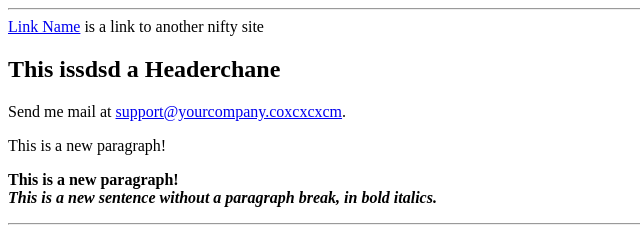
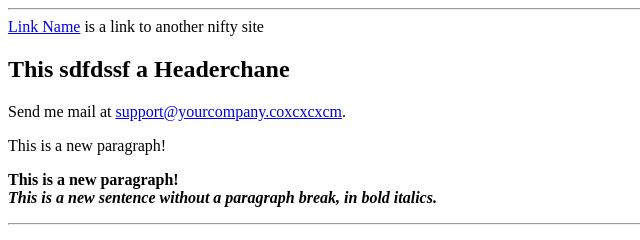
Before and after one commit to LinaPaliakova/mentoring-program, a plain HTML site: page project1/index.html in a window 1280 px wide. Shown: the full height of the page, 0-640 px from the left. Drawn offline with Linux system fonts and the light colour scheme.

Commit message:
Update index.html

```diff
--- a/project1/index.html
+++ b/project1/index.html
@@ -8,7 +8,7 @@
 
 is a link to another nifty site
 
-<H2>This issdsd a Headerchane</H2>
+<H2>This sdfdssf a Headerchane</H2>
 
 Send me mail at <a href="mailto:support@yougfgfggfmpany.com">
 
```
